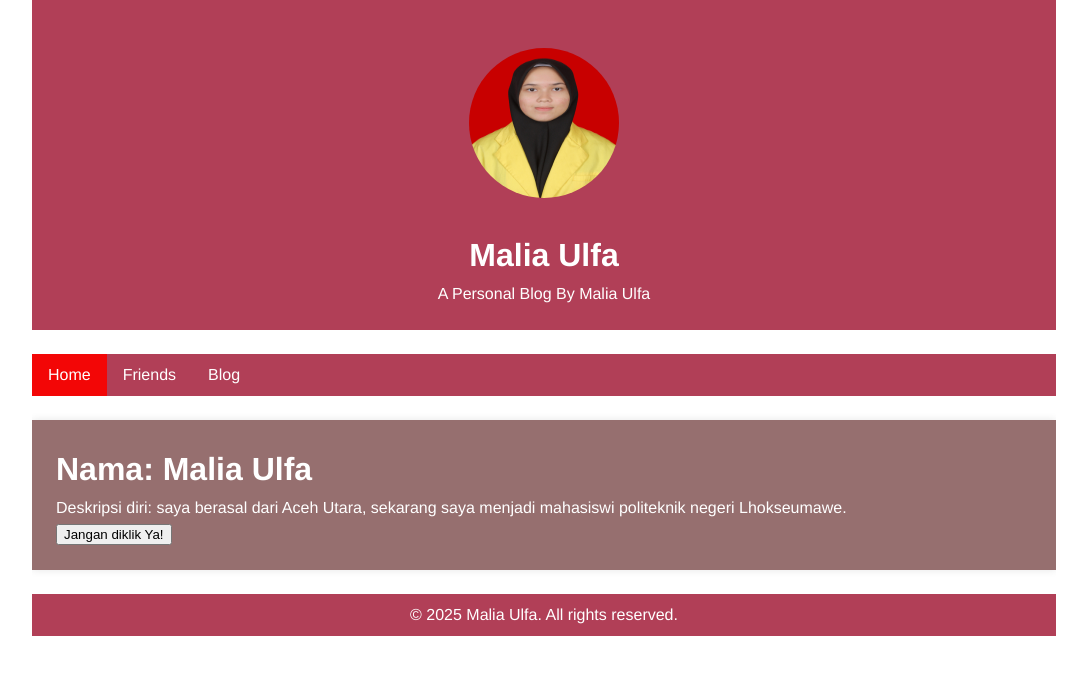
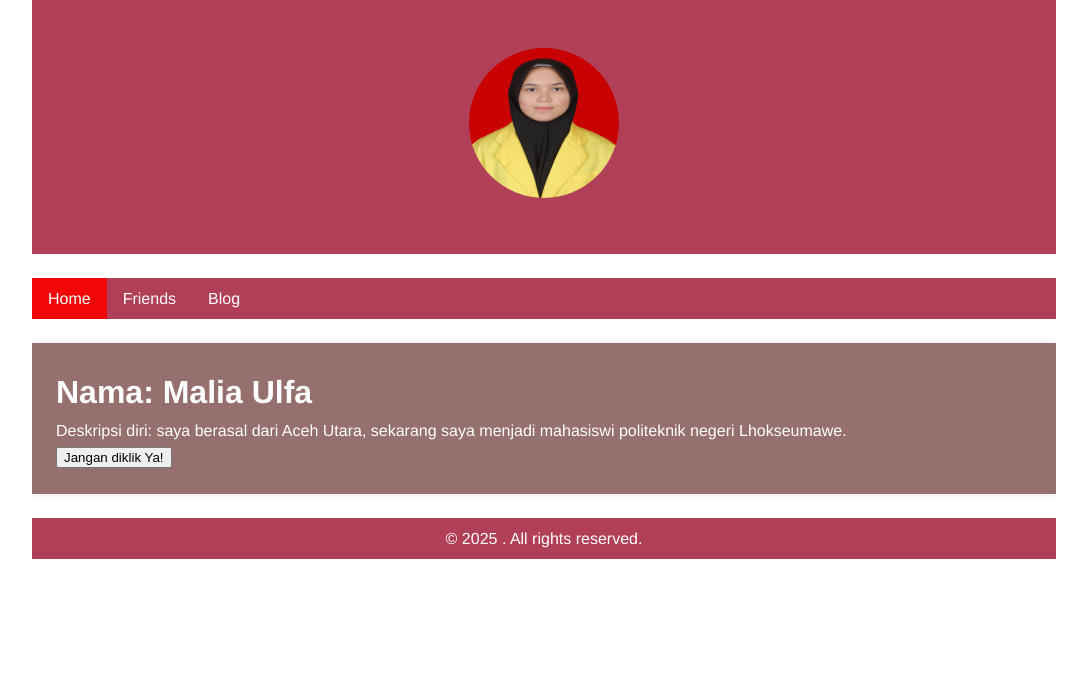
Before and after one commit to maliaulfa2/maliaulfa2.github.io, a Jekyll site: the page built from index.html, in a window 1280 px wide. Shown: the top 675 px of the page, without its empty margins (96-1183 px from the left). Built offline with Jekyll 4.4.1, drawn with Linux system fonts in a browser that asks for light colours; some of the changed lines change nothing that is shown.

Commit message:
initial commit

```diff
--- a/_config.yml
+++ b/_config.yml
@@ -1,17 +1,6 @@
-title: Malia Ulfa
-email: mel.malia028@gmail.com
-description: > # this means to ignore newlines until "baseurl:"
-    A Personal Blog By Malia Ulfa
+url: 'https://maliaulfa2.github.io/'
 
-baseurl: "" # the subpath of your site, e.g. /blog
-
-url: "https://maliaulfa2.github.io" # the base hostname & protocol for your site
-
-github_username: maliaulfa2
-
-collections:
-  students:
-    output: true
-    permalink: /students/:name/
-    title: Students
-    description: list of students in the class.
+plugins:
+ - jekyll-feed
+ - jekyll-sitemap
+ - jekyll-seo-tag
```
